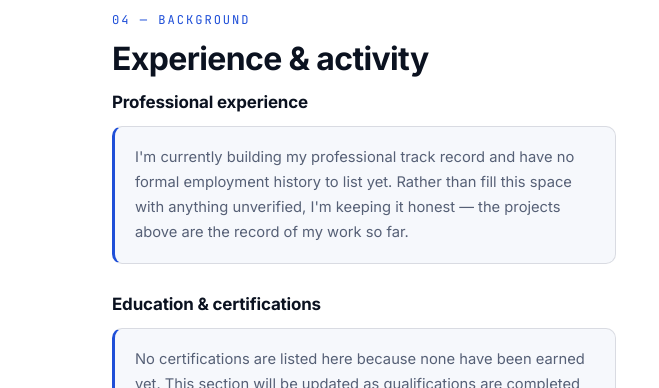
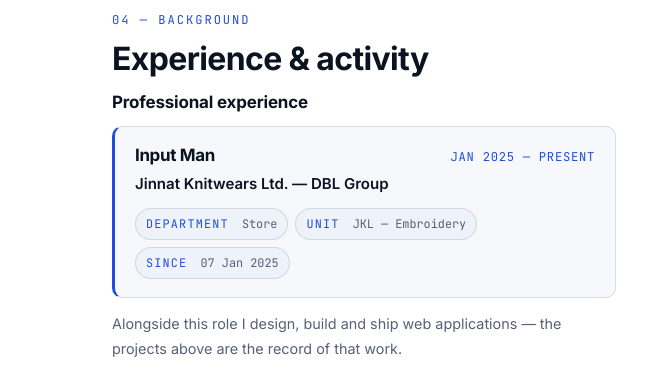
Before and after one commit to shawonhaque/shawonhaque.github.io, a plain HTML site: page index.html in a window 1280 px wide. Shown: the part 3240-3628 px from the top of the page, 0-659 px from the left. Drawn offline with Linux system fonts and the light colour scheme.

Commit message:
Add work experience and the LinkedIn profile (#4)
The background section said there was no formal employment history to
list. That is no longer true, so the notice is replaced with the real
entry and the resume carries the same record.

- Experience: Input Man, Store department, JKL Embroidery unit, Jinnat
  Knitwears Ltd. (DBL Group), since 07 Jan 2025. Presented as a card
  with role, period, employer and department/unit chips.
- LinkedIn: added to the contact grid, the footer navigation and the
  JSON-LD sameAs list, and to the resume header.
- Structured data: hasOccupation and worksFor now describe the role.
- Resume: Experience section added, LinkedIn line added, and the print
  stylesheet tightened so the PDF stays one page.

Only the facts supplied are stated; no duties, achievements or dates
were invented.

Co-authored-by: openhands <openhands@all-hands.dev>

```diff
--- a/assets/css/styles.css
+++ b/assets/css/styles.css
@@ -96,7 +96,7 @@ img { height: auto; }
 a { color: var(--accent); text-decoration: none; }
 a:hover { text-decoration: underline; text-underline-offset: 3px; }
 
-h1, h2, h3 { color: var(--heading); line-height: 1.18; letter-spacing: -0.02em; font-weight: 700; }
+h1, h2, h3, h4 { color: var(--heading); line-height: 1.18; letter-spacing: -0.02em; font-weight: 700; }
 h1 { font-size: var(--step-3); }
 h2 { font-size: var(--step-2); }
 h3 { font-size: 1.06rem; letter-spacing: -0.01em; }
@@ -607,6 +607,55 @@ html[data-theme="light"] .icon-moon { display: none; }
 }
 .notice p { color: var(--muted); font-size: 0.92rem; }
 
+.role-card {
+  padding: 18px 20px;
+  border: 1px solid var(--border);
+  border-left: 3px solid var(--accent);
+  border-radius: var(--radius-sm);
+  background: var(--surface);
+  margin-bottom: 14px;
+}
+.role-head {
+  display: flex;
+  flex-wrap: wrap;
+  align-items: baseline;
+  justify-content: space-between;
+  gap: 6px 14px;
+}
+.role-title { font-size: 1.06rem; }
+.role-period {
+  font-family: var(--font-mono);
+  font-size: 0.76rem;
+  letter-spacing: 0.06em;
+  text-transform: uppercase;
+  color: var(--accent);
+}
+.role-company { color: var(--heading); font-weight: 600; font-size: 0.94rem; margin-top: 3px; }
+.role-meta {
+  list-style: none;
+  padding: 0;
+  margin-top: 12px;
+  display: flex;
+  flex-wrap: wrap;
+  gap: 7px;
+}
+.role-meta li {
+  font-family: var(--font-mono);
+  font-size: 0.74rem;
+  padding: 5px 10px;
+  border: 1px solid var(--border);
+  border-radius: 999px;
+  background: var(--surface-2);
+  color: var(--muted);
+}
+.role-meta li span {
+  color: var(--accent);
+  text-transform: uppercase;
+  letter-spacing: 0.1em;
+  margin-right: 6px;
+}
+.role-note { color: var(--muted); font-size: 0.9rem; margin-bottom: 30px; }
+
 .activity-card { padding: clamp(20px, 3vw, 26px); }
 .activity-head { margin-bottom: 16px; }
 .activity-user {
--- a/index.html
+++ b/index.html
@@ -51,8 +51,18 @@
     "image": "https://shawonhaque.github.io/assets/img/profile.jpg",
     "jobTitle": "Full Stack Developer",
     "email": "mailto:shawon404.141@gmail.com",
-    "sameAs": ["https://github.com/shawonhaque"],
-    "knowsAbout": ["HTML", "CSS", "JavaScript", "React.js", "Next.js", "Node.js"]
+    "sameAs": ["https://github.com/shawonhaque", "https://bd.linkedin.com/in/shawon-haque"],
+    "knowsAbout": ["HTML", "CSS", "JavaScript", "React.js", "Next.js", "Node.js"],
+    "hasOccupation": {
+      "@type": "Occupation",
+      "name": "Input Man",
+      "occupationLocation": { "@type": "Country", "name": "Bangladesh" },
+      "description": "Store department, JKL Embroidery unit, Jinnat Knitwears Ltd. (DBL Group)."
+    },
+    "worksFor": {
+      "@type": "Organization",
+      "name": "Jinnat Knitwears Ltd. (DBL Group)"
+    }
   }
   </script>
 
@@ -366,14 +376,22 @@
         <div class="grid-2 background-grid">
           <div>
             <h3 class="subhead">Professional experience</h3>
-            <div class="notice">
-              <p>
-                I'm currently building my professional track record and have no formal
-                employment history to list yet. Rather than fill this space with anything
-                unverified, I'm keeping it honest — the projects above are the record of
-                my work so far.
-              </p>
-            </div>
+            <article class="role-card">
+              <header class="role-head">
+                <h4 class="role-title">Input Man</h4>
+                <p class="role-period">Jan 2025 — Present</p>
+              </header>
+              <p class="role-company">Jinnat Knitwears Ltd. — DBL Group</p>
+              <ul class="role-meta">
+                <li><span>Department</span> Store</li>
+                <li><span>Unit</span> JKL — Embroidery</li>
+                <li><span>Since</span> 07 Jan 2025</li>
+              </ul>
+            </article>
+            <p class="role-note">
+              Alongside this role I design, build and ship web applications — the projects
+              above are the record of that work.
+            </p>
 
             <h3 class="subhead">Education &amp; certifications</h3>
             <div class="notice">
@@ -465,6 +483,10 @@
             <span class="contact-label">GitHub</span>
             <span class="contact-value">github.com/shawonhaque</span>
           </a>
+          <a class="contact-card" href="https://bd.linkedin.com/in/shawon-haque" target="_blank" rel="noopener">
+            <span class="contact-label">LinkedIn</span>
+            <span class="contact-value">linkedin.com/in/shawon-haque</span>
+          </a>
         </div>
       </div>
     </section>
@@ -483,6 +505,7 @@
         <a href="#resume">Resume</a>
         <a href="#contact">Contact</a>
         <a href="https://github.com/shawonhaque" target="_blank" rel="noopener">GitHub</a>
+        <a href="https://bd.linkedin.com/in/shawon-haque" target="_blank" rel="noopener">LinkedIn</a>
       </nav>
       <p class="footer-meta">© <span id="year">2026</span> Shawon Haque. All rights reserved.</p>
     </div>
```
Also changed, not shown: assets/resume/resume.html (+24 -9 lines), 1 other file.
